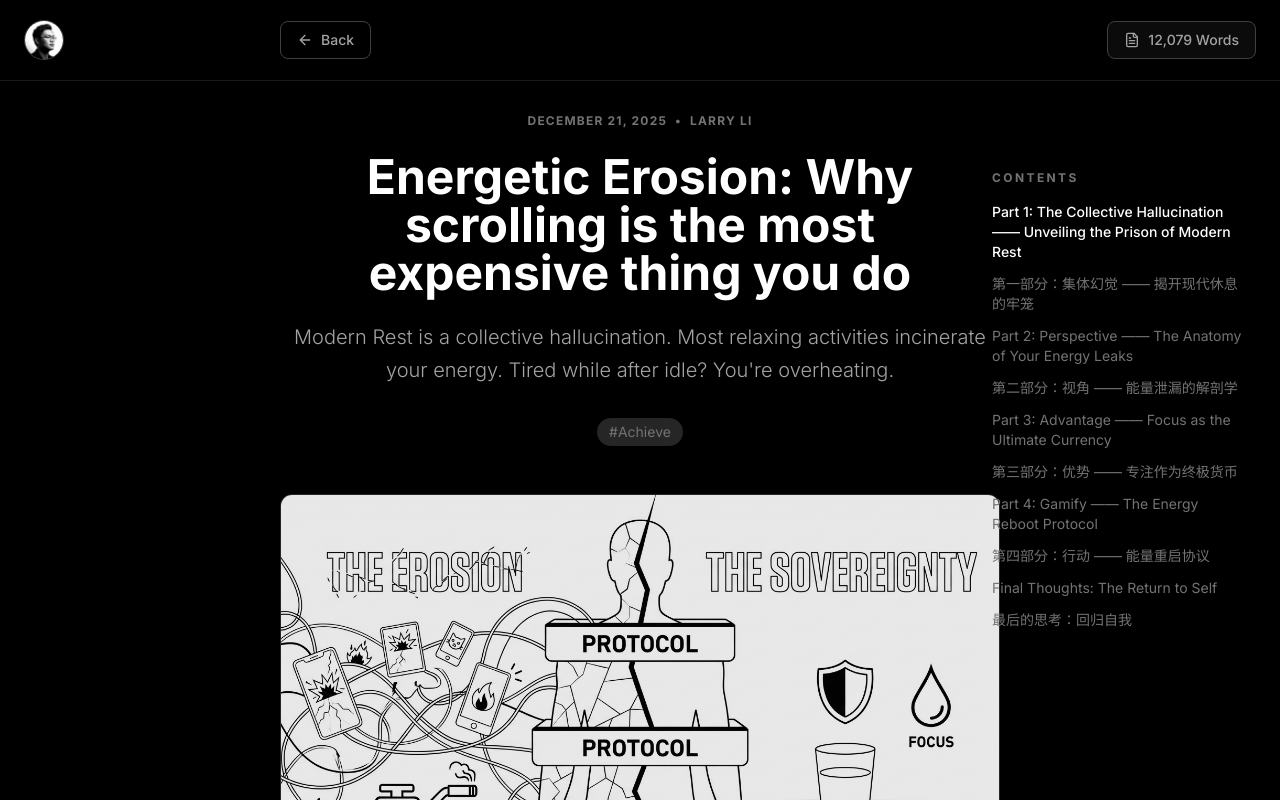
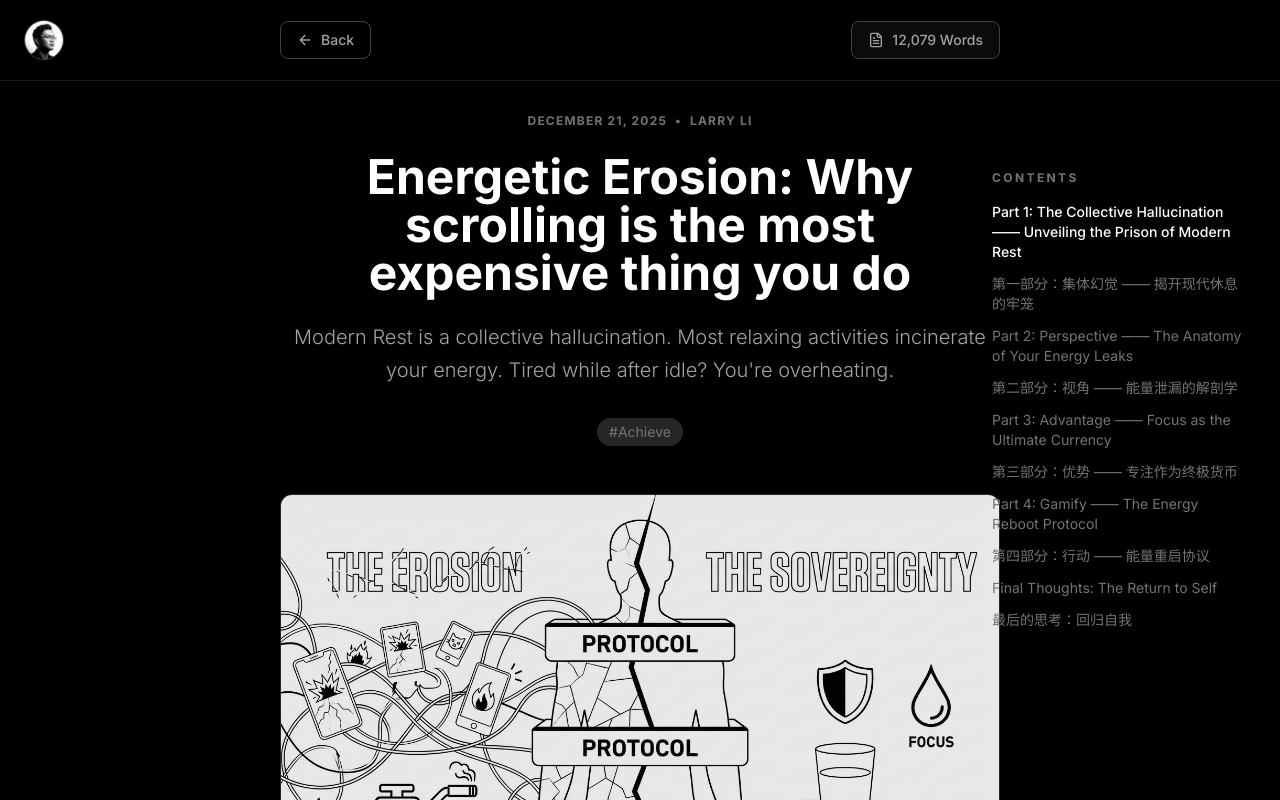
Before and after one commit to LarryLi93/Personal-Blog, a Next.js app: page /blog/energetic-erosion-scrolling in a window 1280 px wide. Shown: the top 800 px of the page. Built offline with nearby package versions, Linux system fonts and the light colour scheme.

Commit message:
优化 Header 组件结构

```diff
--- a/components/Header.tsx
+++ b/components/Header.tsx
@@ -31,8 +31,9 @@ export const Header: React.FC<HeaderProps> = ({
           />
         </Link>
 
-        {/* Center - Back Button (only in article view) */}
-        <div className="absolute left-1/2 -translate-x-1/2 w-full max-w-3xl flex justify-start px-6">
+        {/* Center - Back Button & Word Count (only in article view) */}
+        <div className="absolute left-1/2 -translate-x-1/2 w-full max-w-3xl flex justify-between items-center px-6">
+          <div>
             {showBackButton && (
               <Link
                 href={backHref}
@@ -44,8 +45,6 @@ export const Header: React.FC<HeaderProps> = ({
             )}
           </div>
 
-        {/* Right - Word Count */}
-        <div className="flex items-center">
           {wordCount !== undefined && wordCount > 0 && (
             <div className="flex items-center text-neutral-400 text-sm font-medium px-4 py-2 border border-neutral-700 rounded-lg bg-neutral-900/50">
               <FileText className="w-4 h-4 mr-2" />
@@ -53,6 +52,9 @@ export const Header: React.FC<HeaderProps> = ({
             </div>
           )}
         </div>
+
+        {/* Right - Spacer to maintain layout balance */}
+        <div className="w-10" />
       </div>
     </header>
   );
```
Lines whose indentation alone changed are shown as unchanged.
